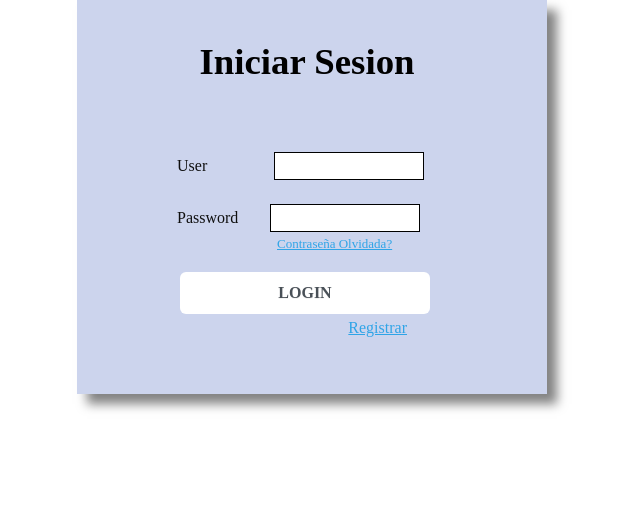
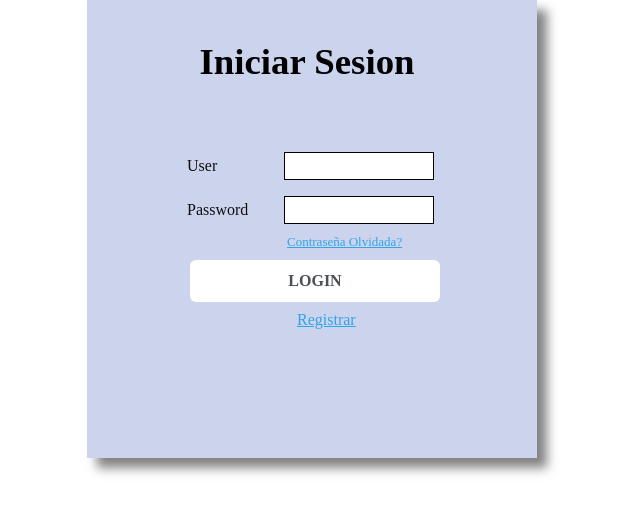
Before and after one commit to AnyeloHernandez/Informe4, an Angular app in the folder Front/: page /login in a window 1280 px wide. Shown: the top 514 px of the page, without its empty margins (328-968 px from the left). Built offline with nearby package versions, Linux system fonts and the light colour scheme; no server answers.

Commit message:
Poniendolo bonito

```diff
--- a/Front/src/app/components/login/login.component.css
+++ b/Front/src/app/components/login/login.component.css
@@ -28,7 +28,7 @@ font-family:cursive;
     border-radius: 1;
     padding: 0.5em 0;
     position: relative;
-  top: 40px;
+  top: 20px;
   left: 3px;
   }
   .btn:hover {
@@ -49,19 +49,19 @@ font-family:cursive;
   .passControl{
     position: relative;
   bottom: 10;
-  right: -32px;
+  right: -36px;
   width: 150px;
   border: 1px solid #000000;
   }
 
   .regis{
     position: relative;
-  top: 110px;
-  left: -40px;
+  top: -10px;
+  left: 110px;
   }
   .divcontra{
     position: relative;
-    top: -40px;
+    top: -50px;
     left: 100px;
     max-width: 100%;
     font-size: 13px;
--- a/Front/src/app/components/login/login.component.html
+++ b/Front/src/app/components/login/login.component.html
@@ -1,31 +1,31 @@
 
-
+<div class="container mb-3">
 <div class="login">
-    <div class="myform ">
+    <div class="myform">
         <h1 class="text-center">Iniciar Sesion</h1>
         <form class="inputs">
-            <div >
+            <div class="mb-3">
                 <label>User </label>
                 <input
-                        type="usuario"
+                        type="email"
                         name="usuario"
                         class="formControl"
                         #box
                         >
 
             </div>
-            <div>
-                <label >                  </label>
+            <div class="mb-3">
+                <label >Password </label>
+                <input type="password" name="pass"  class="passControl" #box2>
             </div>
-            <div>
-                <label >Password </label>
-                <input type="pass" name="pass"  class="passControl" #box2>
-                <A class="regis" routerLink="/regis">Registrar</A>
+            <div class="mb-3">
+                <button  type="button" class="btn" (click)="getValue(box.value)" (click)="getValue2(box2.value)" (click)="compararUsuarios()">LOGIN</button>
+                <div class="divcontra mb-3"><a class="contraOlvidada" routerLink="" >Contraseña Olvidada?</a></div>
+                <a class="regis" routerLink="/regis">Registrar</a>
+            </div>
 
-            </div>
-            <button  type="button" class="btn" (click)="getValue(box.value)" (click)="getValue2(box2.value)" (click)="compararUsuarios()">LOGIN</button>
-            <div class="divcontra"><A class="contraOlvidada" routerLink="" >Contraseña Olvidada?</A></div>
 
         </form>
     </div>
 </div>
+</div>
--- a/Front/src/app/components/login/login.component.ts
+++ b/Front/src/app/components/login/login.component.ts
@@ -51,7 +51,7 @@ export class LoginComponent implements OnInit {
   compararUsuarios(){
     for (const item of this.usuarios){
       if(item.usuario == this.displayVal && item.contrasenna ==this.displayVal2){
-        this.loginService.getNombreUsuario(item.usuario);
+        this.loginService.nombre_usuario = item.usuario;
 
         this.router.navigate(['/home']);
       }
--- a/Front/src/app/components/navigation/navigation.component.html
+++ b/Front/src/app/components/navigation/navigation.component.html
@@ -10,7 +10,6 @@
           </li>
           <li class="nav-item">
             <a class="nav-link" routerLink="/publicar" routerLinkActive="active"><i class="fas fa-plus-circle"></i>Publicar</a>
-
           </li>
         </ul>
         <form class="d-flex" role="search">
--- a/Front/src/app/components/publicaciones/publicaciones.component.css
+++ b/Front/src/app/components/publicaciones/publicaciones.component.css
@@ -0,0 +1,14 @@
+.container{
+    line-height: normal;
+    vertical-align: middle;
+    top: 20px;
+    font-size: 17px;
+  }
+
+.card{
+    width: 500px;
+    height: auto 250px;
+    margin: 50px;
+    display: flex;
+    text-align: center;
+}
--- a/Front/src/app/components/publicaciones/publicaciones.component.html
+++ b/Front/src/app/components/publicaciones/publicaciones.component.html
@@ -1,7 +1,7 @@
 <app-navigation></app-navigation>
+<h1><b>Bienvenido/a {{ nombre_usuario }}</b></h1>
 <div class="container">
-    <h1><b>Bienvenido/a {{ nombre_usuario }}</b></h1>
-    <div class="col-md-4" *ngFor="let publicacion of publicaciones">
+    <div class="col-md-6 offset-md-4" *ngFor="let publicacion of publicaciones">
         <div class="card text-center">
         <div class="card-header bg-dark text-white d-flex justify-content-between align-items-center">
             Usuario: {{ publicacion.usuario }}
--- a/Front/src/app/components/search/search.component.css
+++ b/Front/src/app/components/search/search.component.css
@@ -0,0 +1,14 @@
+.container{
+    line-height: normal;
+    vertical-align: middle;
+    top: 20px;
+    font-size: 17px;
+  }
+
+.card{
+    width: 500px;
+    height: auto 250px;
+    margin: 50px;
+    display: flex;
+    text-align: center;
+}
--- a/Front/src/app/components/search/search.component.html
+++ b/Front/src/app/components/search/search.component.html
@@ -1,6 +1,6 @@
 <app-navigation></app-navigation>
 <div class="container">
-    <div class="col-md-4" *ngFor="let publicacion of publicaciones">
+    <div class="col-md-6 offset-md-4" *ngFor="let publicacion of publicaciones">
         <div class="card text-center">
         <div class="card-header bg-dark text-white d-flex justify-content-between align-items-center">
             Usuario: {{ publicacion.usuario }}
--- a/Front/src/app/components/search/search.component.ts
+++ b/Front/src/app/components/search/search.component.ts
@@ -12,12 +12,13 @@ export class SearchComponent implements OnInit {
   @HostBinding('class') classes = 'row';
 
   publicaciones: any = [];
+  reload = true;
 
   constructor(private publicacionesService: PublicacionesService, private navigationComponent: NavigationComponent) { }
 
   ngOnInit(): void {
     // console.log(this.publicacionesService.dato)
-    window.location.reload;
+
     this.searchQuery(this.publicacionesService.dato);
   }
 
--- a/Front/src/app/services/login.service.ts
+++ b/Front/src/app/services/login.service.ts
@@ -21,11 +21,4 @@ export class LoginService {
     return this.http.get(`${this.API_URI}/${id}`)
   }
 
-
-
-  getNombreUsuario(user: any){
-    this.nombre_usuario = user;
-    console.log(this.nombre_usuario)
-    return user;
-  }
 }
```
Also changed, not shown: 3 other files (tests, documents, lock files or other folders).
